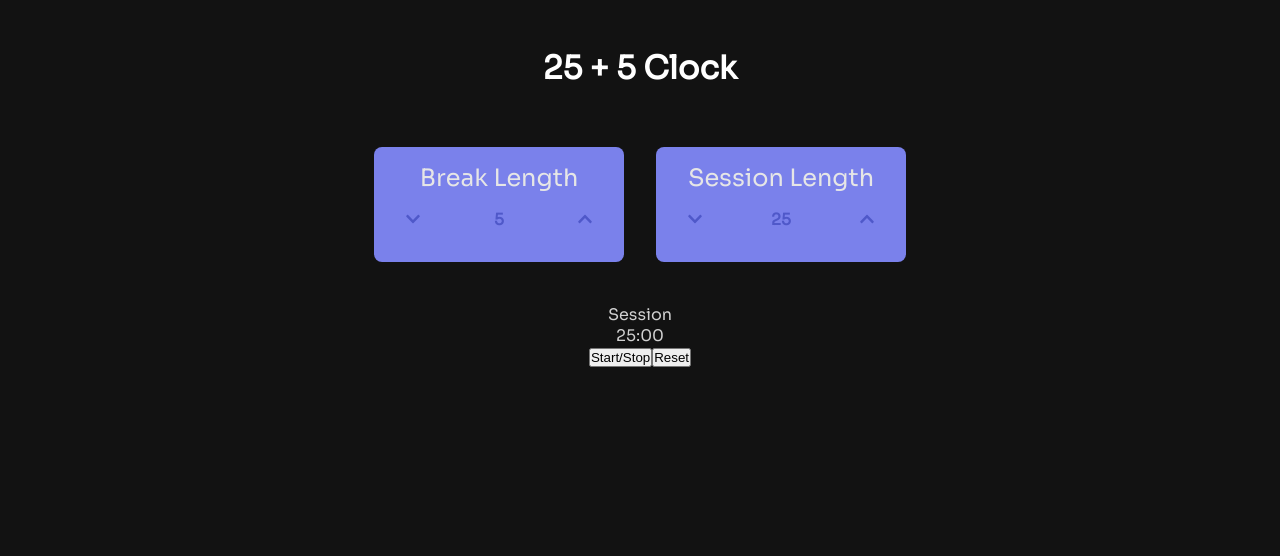
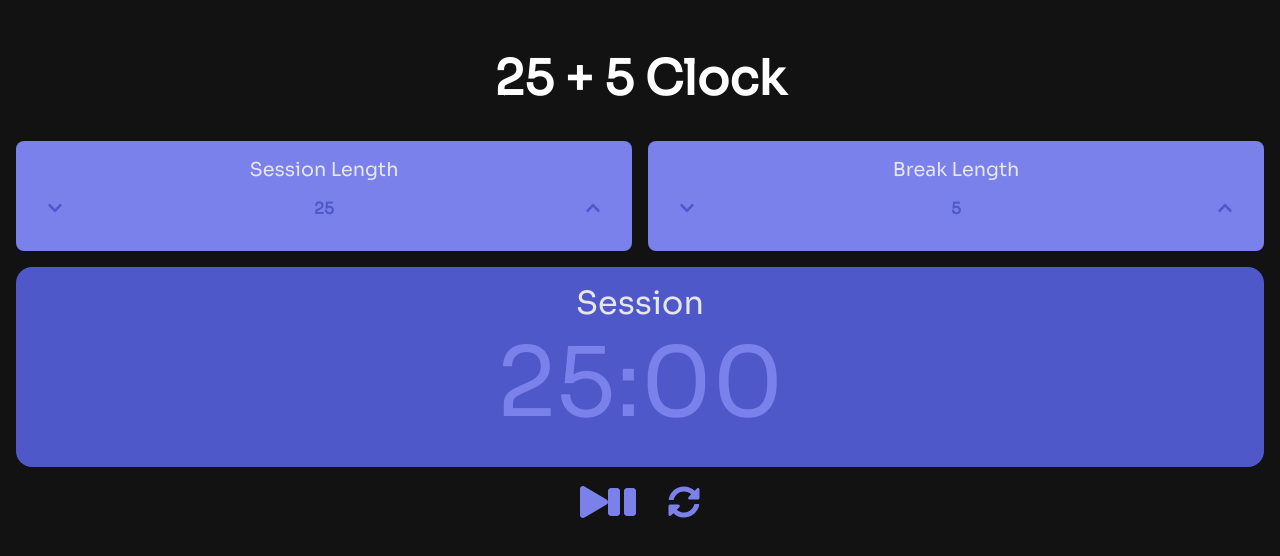
Before and after one commit to nadiemedicejose/25-5-clock, a React (Create React App) app: page / in a window 1280 px wide. Shown: the top 556 px of the page. Built offline with nearby package versions, Linux system fonts and the light colour scheme.

Commit message:
updated visual design to use css grid and flexbox

```diff
--- a/src/components/App.js
+++ b/src/components/App.js
@@ -7,10 +7,8 @@ export default function App() {
   return (
     <div className="App">
       <h1>25 + 5 Clock</h1>
-      <div id='length-controls'>
-        <LengthControl name='break' value={5} />
-        <LengthControl name='session' value={25} />
-      </div>
+      <LengthControl name='session' value={25} />
+      <LengthControl name='break' value={5} />
       <Timer />
       <TimerControl />
     </div>
--- a/src/components/TimerControl.js
+++ b/src/components/TimerControl.js
@@ -1,10 +1,16 @@
 import React from 'react'
+import { FontAwesomeIcon } from '@fortawesome/react-fontawesome'
+import { faPlay, faPause, faSyncAlt } from '@fortawesome/free-solid-svg-icons'
+
+const start = <FontAwesomeIcon icon={faPlay} />
+const pause = <FontAwesomeIcon icon={faPause} />
+const reset = <FontAwesomeIcon icon={faSyncAlt} />
 
 export default function TimerControl() {
   return (
     <div className='timer-control'>
-      <button id='start_stop'>Start/Stop</button>
-      <button id='reset'>Reset</button>
+      <span id='start_stop'>{start}{pause}</span>
+      <span id='reset'>{reset}</span>
     </div>
   )
 }
--- a/src/styles/App.scss
+++ b/src/styles/App.scss
@@ -1,12 +1,12 @@
 
 @use 'mixins' as m;
-@use 'flex' as f;
 
 * {
   @include m.reset;
 }
 
 body {
+  width: 100%;
   background-color: hsl(0, 0%, 7%);
   @include m.font-face(
     $color: hsl(0, 0%, 82%),
@@ -14,30 +14,33 @@ body {
   );
 }
 
+.App {
+  padding: 1rem;
+  display: grid;
+  grid-template-rows: auto auto 1fr auto;
+  grid-template-columns: repeat(2, 1fr);
+  grid-template-areas:
+    "header header"
+    "session breakl"
+    "timer timer"
+    "controls controls";
+  justify-content: center;
+  align-items: center;
+  align-content: center;
+  gap: 1rem;
+}
+
 h1 {
-  margin: 3rem 0 1rem;
+  margin: 2rem 0 1rem;
+  grid-area: header;
+  font-size: 3rem;
   color: white;
 }
 
-#length-controls {
-  // controls container
-  max-width: 100%;
-  min-height: 200px;
-
-  @include f.flex-container(
-    $wrap: wrap,
-    $justify-content: center,
-    $align-content: center
-  );
-}
-
 .length-control {
-  // item for controls container
-  width: 250px;
-  max-width: 1fr;
+  width: .5fr;
+  padding: 1rem;
   border-radius: .5rem;
-  margin: 1rem;
-  padding: 1rem;
   background-color: hsl(236, 74%, 70%);
   @include m.font-face(
     $color: hsl(236, 53%, 55%),
@@ -48,20 +51,73 @@ h1 {
   #break-label, #session-label {
     @include m.font-face(
       $transform: capitalize,
-      $size: 1.5rem,
+      $size: 1.2rem,
       $align: inherit,
       $color: hsl(0, 0%, 90%)
     );
   }
 
   .controls-container {
-    @include f.flex-container(
-      $justify-content: space-between
-    );
+    display: flex;
+    justify-content: space-between;
 
     span {
       padding: 1rem;
       font-weight: 600;
     }
   }
+
+  #session-length {
+    grid-area: session;
+  }
+
+  #break-length {
+    grid-area: breakl;
+  }
 }
+
+.timer {
+  min-height: 200px;
+  padding: 1rem;
+  border-radius: 1rem;
+  background-color: hsl(236, 53%, 55%);
+  grid-area: timer;
+  grid-column: 1 / span 2;
+
+  .timer-wrapper {
+    max-width: 1fr;
+    display: flex;
+    flex-direction: column;
+    justify-content: center;
+    align-content: center;
+
+    #timer-label {
+      @include m.font-face(
+        $size: 2rem,
+        $align: inherit,
+        $color: hsl(0, 0%, 90%)
+      );
+    }
+
+    #time-left {
+      color: hsl(236, 74%, 70%);
+      font-size: 6rem;
+    }
+  }
+}
+
+.timer-control {
+  grid-area: controls;
+  grid-column: 1 / span 2;
+
+
+  span {
+    margin: 1rem;
+    font-size: 2rem;
+    color: hsl(236, 74%, 70%);
+
+    &:hover {
+      color: hsl(236, 53%, 55%);
+    }
+  }
+}
--- a/src/styles/flex.scss
+++ /dev/null
@@ -1,26 +0,0 @@
-@mixin flex-container (
-  $direction: row,
-  $wrap: nowrap,
-  // Values for justify-content: flex-start | flex-end | center | space-between | space-around | space-evenly | start | end | left | right ... + safe | unsafe
-  $justify-content: flex-start,
-  $align-items: stretch,
-  $align-content: normal
-  ) {
-    display: flex;
-    flex-flow: $direction $wrap; // shorthand for flex-direction and flex-wrap
-    justify-content: $justify-content;
-    align-items: $align-items;
-    align-content: $align-content;
-}
-
-@mixin flex-item (
-  $order: 0,
-  $grow: 0,
-  $shrink: 1,
-  $basis: auto,
-  $align: auto
-  ) {
-    order: $order;
-    flex: $grow $shrink $basis; // shorthand for flex-grow, flex-shrink and flex-basis
-    align-self: $align;
-}
```
